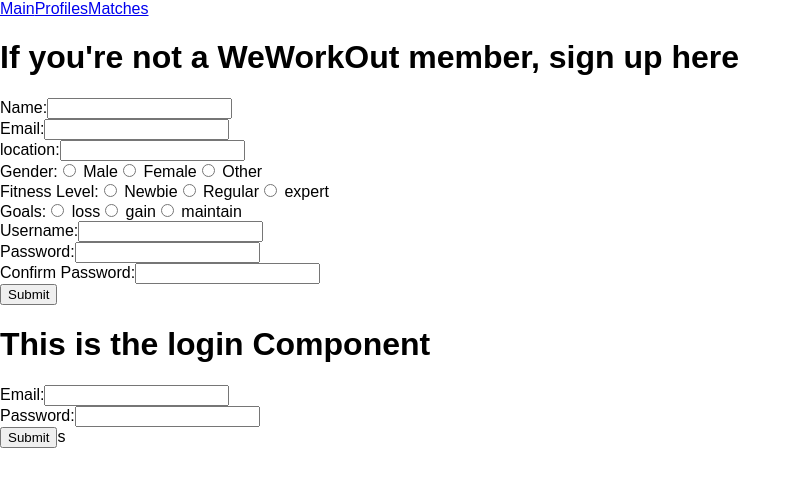
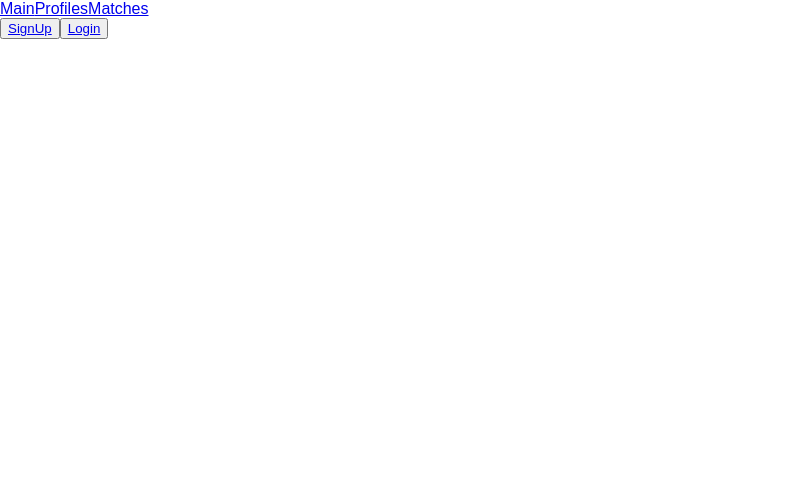
Before and after one commit to biancadennis/weworkout, a React (Create React App) app in the folder weworkout-react/: page / in a window 1280 px wide. Shown: the top 486 px of the page, without its empty margins (0-801 px from the left). Built offline with nearby package versions, Linux system fonts and the light colour scheme.

Commit message:
able to push history to userpage.

```diff
--- a/weworkout-react/package.json
+++ b/weworkout-react/package.json
@@ -4,6 +4,7 @@
   "private": true,
   "dependencies": {
     "axios": "^0.16.2",
+    "history": "^4.6.3",
     "jquery": "^3.2.1",
     "react": "^15.6.1",
     "react-bootstrap": "^0.31.2",
--- a/weworkout-react/src/App.js
+++ b/weworkout-react/src/App.js
@@ -1,25 +1,33 @@
 import React, { Component } from 'react';
 import {BrowserRouter, Route, Link} from 'react-router-dom'
+import createBrowserHistory from 'history/createBrowserHistory'
 import Main from './Main'
 import ProfileList from './ProfileList'
 import Profile from './Profile'
 import Matchlist from './Matchlist'
+import Signup from './Signup'
+import Login from './Login'
+import Userpage from './Userpage'
 import './App.css';
 
+const history = createBrowserHistory()
 class App extends Component {
   render() {
     return (
-      <BrowserRouter>
+      <BrowserRouter history={history}>
         <div>
           <nav>
             <Link to="/">Main</Link>
             <Link to="/profiles">Profiles</Link>
             <Link to="/matches">Matches</Link>
           </nav>
-          <Route path="/"         component={Main} exact />
-          <Route path="/profiles" component={ProfileList} exact />
-          <Route path="/profiles/:id" component={Profile} />
-          <Route path="/matchlist"  component={Matchlist} />
+          <Route path="/"               component={Main} exact />
+          <Route path="/profiles"       component={ProfileList} exact />
+          <Route path="/signup"         component={Signup} exact/>
+          <Route path="/login"          component={Login} exact />
+          <Route path="/profiles/:id"   component={Profile} />
+          <Route path="/matchlist"      component={Matchlist} />
+          <Route path="/userpage"      component={Userpage} />
         </div>
       </BrowserRouter>
     );
--- a/weworkout-react/src/Login.js
+++ b/weworkout-react/src/Login.js
@@ -1,4 +1,5 @@
 import React, {Component} from 'react'
+
 
 export default class Login extends Component {
     constructor(props) {
@@ -45,8 +46,11 @@
     //       console.log('newUser:', newUser)
     //       this.setState({ newUser })
     //   })
-	.then(json => console.log(json))
-	.then(() => {
+	// .then(json => console.log(json))
+	// .then(json => this.setState({ json }))
+	.then(json => {
+		this.setState({ currentUser: json })
+		this.props.history.push('/userpage', this.state)
 		// this.setState({
 		// 	list: true,
 		// })
@@ -100,7 +104,6 @@
 			<input type="password" name="password" id="password" onChange={this.handleChange}/><br/>
 			<input type="submit" value="Submit"/>s
 		</form>
-		{this.state.list === true ? this.renderList() : null}
         </div>
 	)
 }
--- a/weworkout-react/src/Main.js
+++ b/weworkout-react/src/Main.js
@@ -1,7 +1,9 @@
 import React, {Component} from 'react'
+import {Link} from 'react-router-dom'
+import './App.css';
 // import axios from 'axios';
-import Login from './Login';
-import Signup from './Signup'
+// import Login from './Login';
+// import Signup from './Signup'
 
 export default class Main extends Component {
     constructor(props) {
@@ -34,8 +36,12 @@
   render() {
     return (
       <div>
-		<Signup />
-		<Login />
+	  		<button>
+            	<Link to="/signup">SignUp</Link>
+			</button>
+			<button>
+            	<Link to="/login">Login</Link>
+			</button>
       </div>
     );
   }
--- a/weworkout-react/src/Signup.js
+++ b/weworkout-react/src/Signup.js
@@ -35,6 +35,12 @@
     //       this.setState({ newUser })
     //   })
 	.then(json => console.log(json))
+	.then(() => {
+		this.props.history.push('/userpage')
+		// this.setState({
+		// 	list: true,
+		// })
+	})
 	  .catch(err => {
 		  console.log('err', err)
 	  })
--- /dev/null
+++ b/weworkout-react/src/Userpage.js
@@ -0,0 +1,24 @@
+import React, {Component} from 'react'
+
+export default class Userpage extends Component {
+    logState = (e) => {
+	console.log(this.props)
+    }
+    render(){
+        let content
+        const user = this.props.location.state.currentUser
+
+        if (user) {
+            content = <div>You are logged in as {user.name} ({user.email}).</div>
+        } else {
+            content = <div>You are not logged in.</div>
+        }
+
+        return (
+            <div>
+                 <div onClick = {this.logState} >THIS IS the USER PAGE</div>
+                 {content}
+            </div>
+        )
+    }
+}
```
